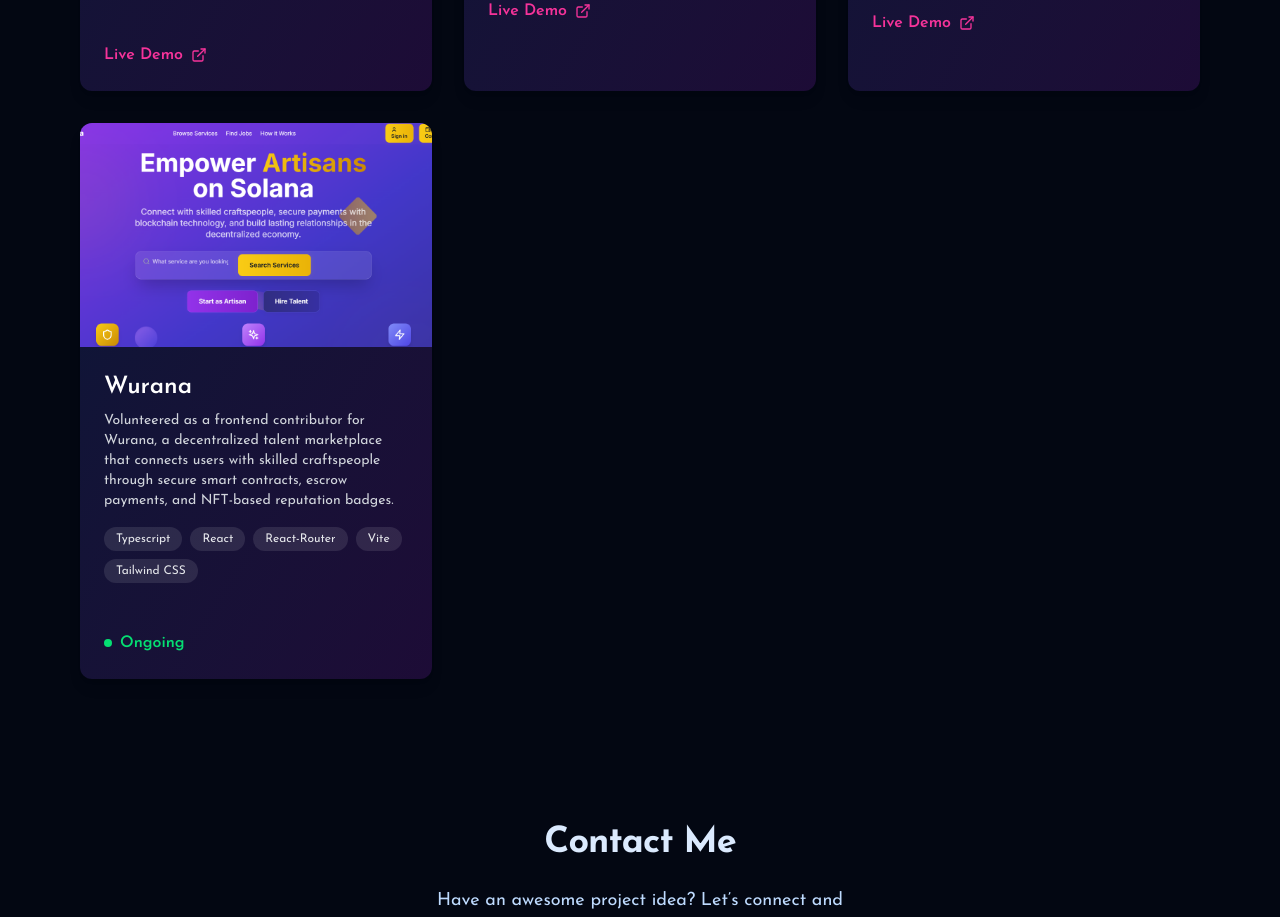
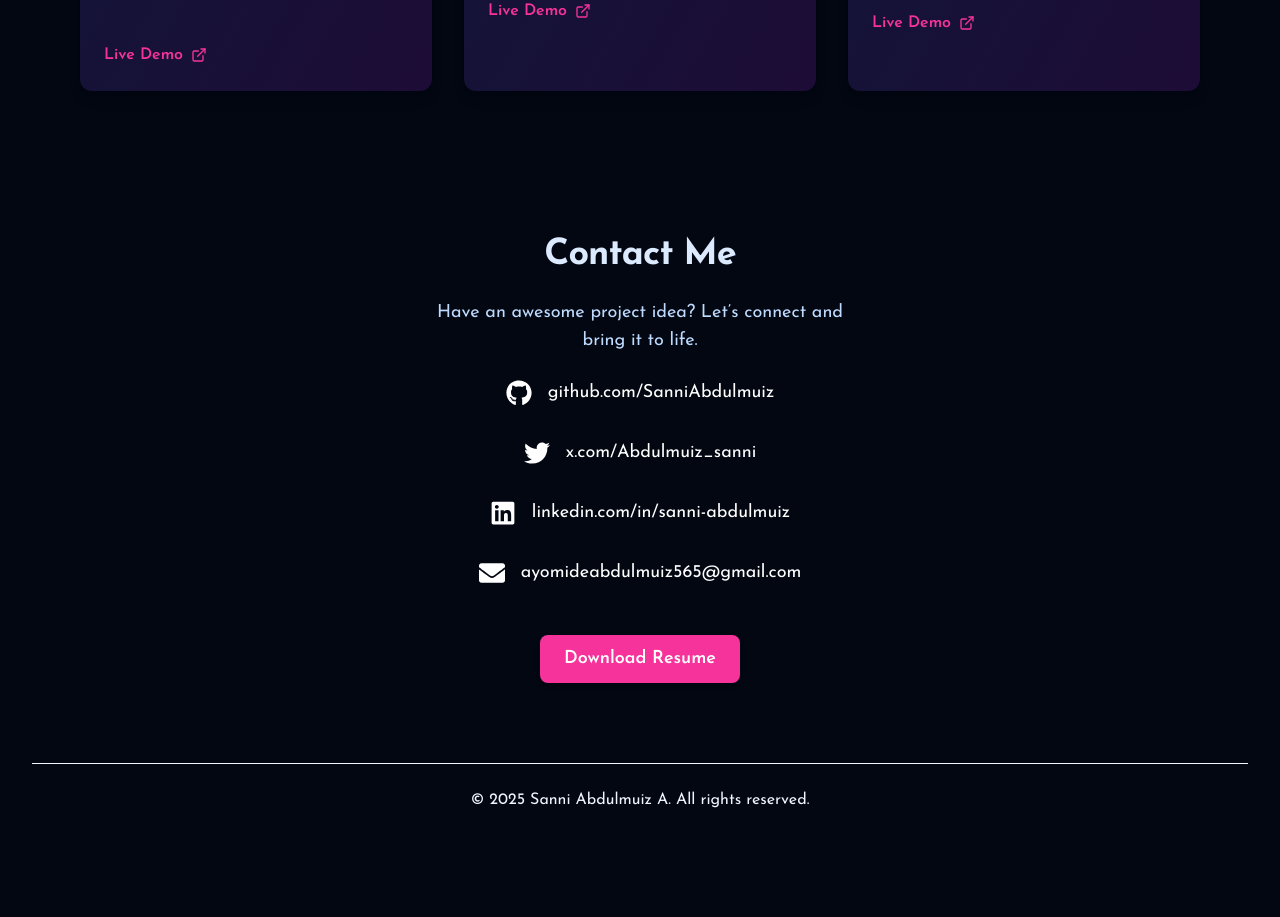
Before and after one commit to SanniAbdulmuiz/my-portfolio-website, a Next.js app: page / in a window 1280 px wide. Shown: the part 3620-4537 px from the top of the page. After the commit the page ends 4480 px from the top, so only its background shows below. Built offline with nearby package versions, Linux system fonts and the light colour scheme.

Commit message:
optimizing

```diff
--- a/app/_components/MyProjects.js
+++ b/app/_components/MyProjects.js
@@ -37,14 +37,6 @@
     image: project4,
     tech: ["React", "React-Router", "Redux", "Tailwind CSS"],
     liveLink: "https://fast-react-pizza-7iqm.vercel.app/",
-  },
-  {
-    title: "Wurana",
-    description:
-      "Volunteered as a frontend contributor for Wurana, a decentralized talent marketplace that connects users with skilled craftspeople through secure smart contracts, escrow payments, and NFT-based reputation badges.",
-    image: project3,
-    tech: ["Typescript", "React", "React-Router", "Vite", "Tailwind CSS"],
-    liveLink: "#",
   },
 ];
 
```
Also changed, not shown: 1 other file (tests, documents, lock files or other folders).
